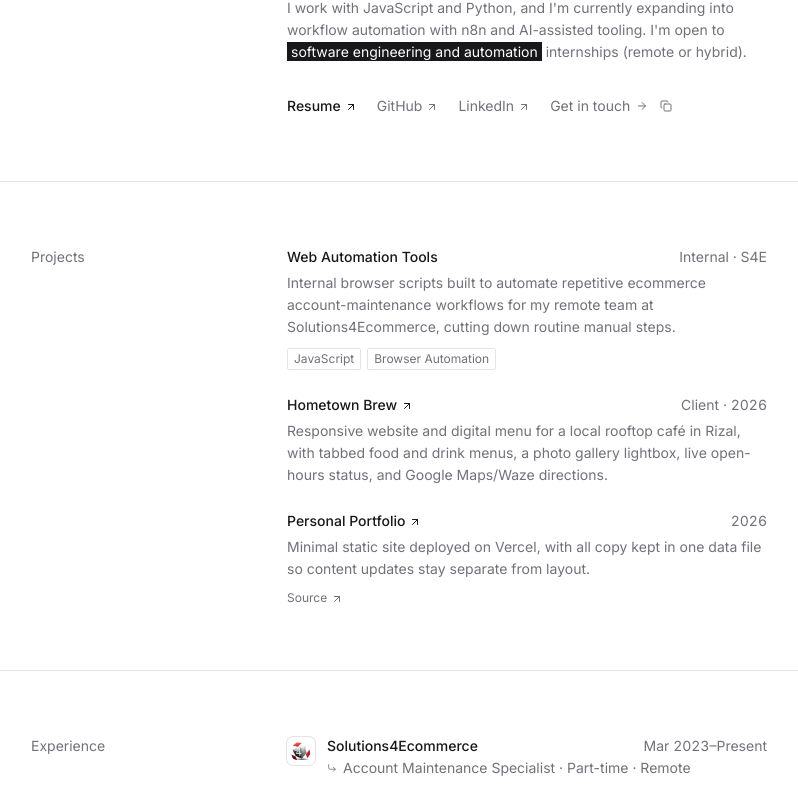
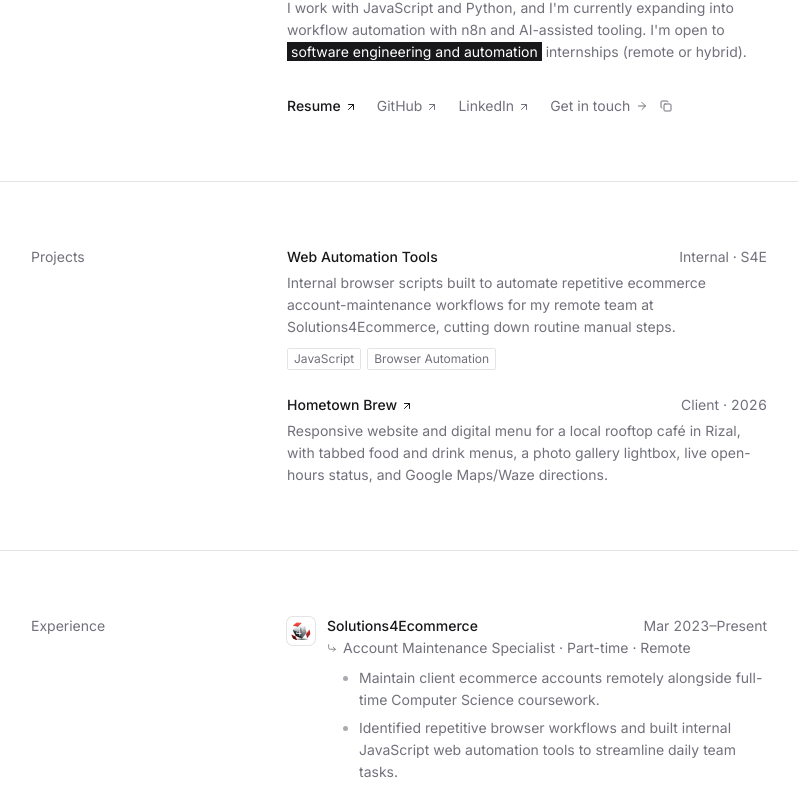
Before and after one commit to gemapesos/portfolio, a Next.js app: page / in a window 1280 px wide. Shown: the part 395-1185 px from the top of the page, without its empty margins (113-911 px from the left). Built offline with nearby package versions, Linux system fonts and the light colour scheme.

Commit message:
fix: remove self-referential portfolio entry from projects

```diff
--- a/app/data.ts
+++ b/app/data.ts
@@ -87,14 +87,6 @@ export const projects: Project[] = [
     href: "https://hometownbrew.cafe",
     description:
       "Responsive website and digital menu for a local rooftop café in Rizal, with tabbed food and drink menus, a photo gallery lightbox, live open-hours status, and Google Maps/Waze directions.",
-  },
-  {
-    title: "Personal Portfolio",
-    meta: "2026",
-    href: site.url,
-    repo: site.repo,
-    description:
-      "Minimal static site deployed on Vercel, with all copy kept in one data file so content updates stay separate from layout.",
   },
 ];
 
```
